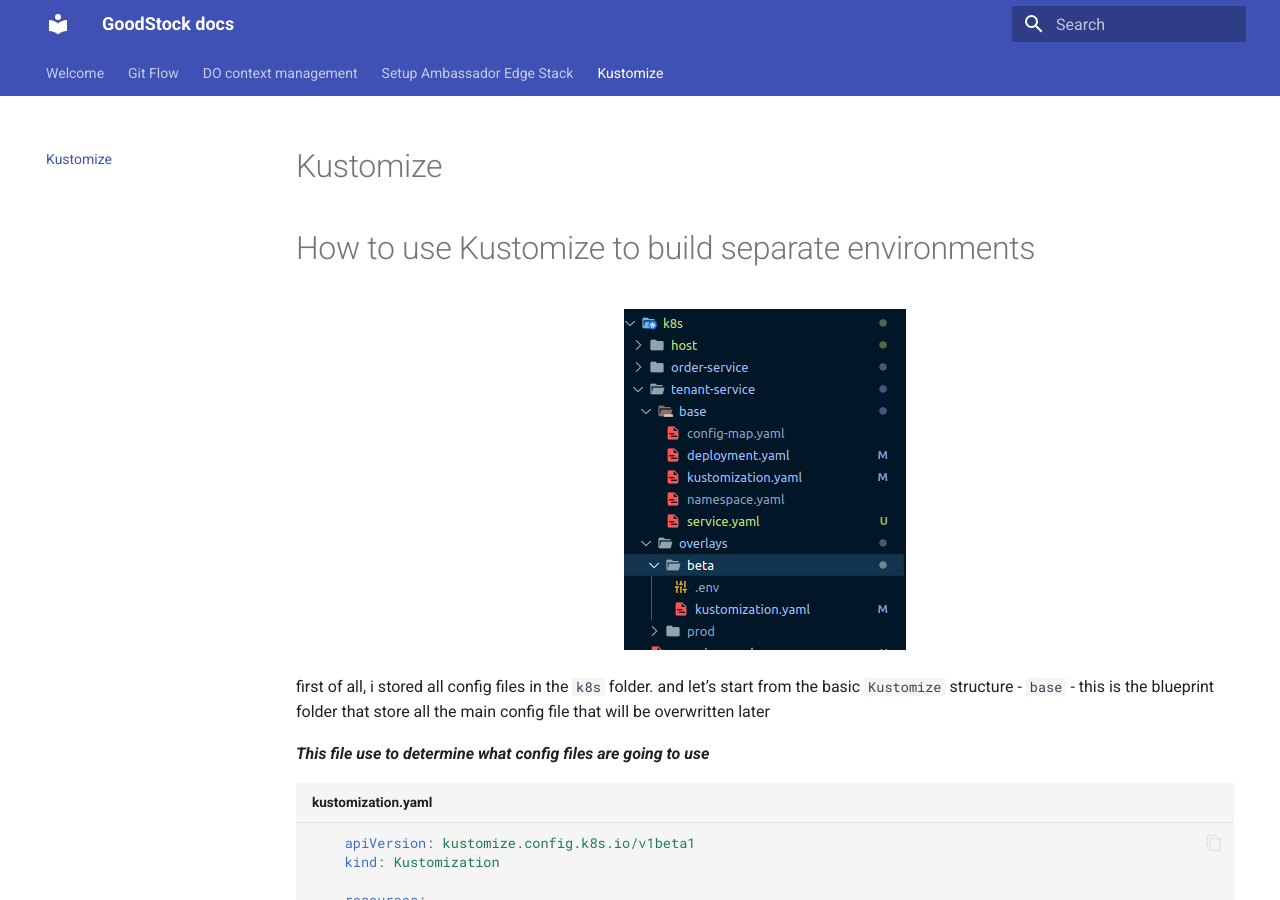
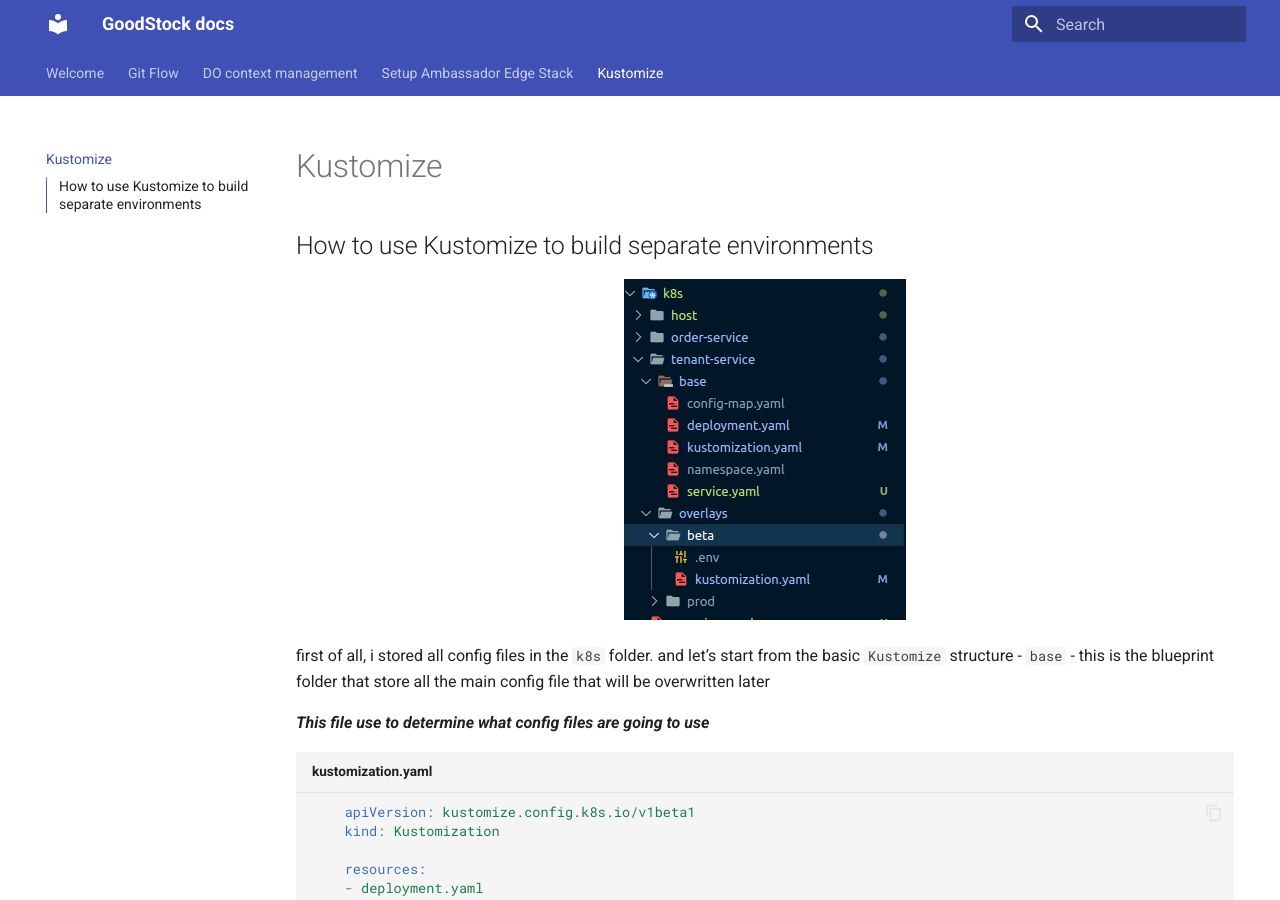
Before and after one commit to good-stock/mkdocs, an MkDocs documentation site: the page built from docs/kustomize.md, in a window 1280 px wide and 900 px high. Built offline with MkDocs 1.6.1 and Material for MkDocs 9.7.7, drawn with Linux system fonts in a browser that asks for light colours.

Commit message:
docs: update kustomize page

```diff
--- a/docs/kustomize.md
+++ b/docs/kustomize.md
@@ -1,6 +1,6 @@
 # Kustomize
 
-# How to use Kustomize to build separate environments
+## How to use Kustomize to build separate environments
 <p align="center">
     <img src="/assets/images/kustomize/1.png">
 </p>
```
